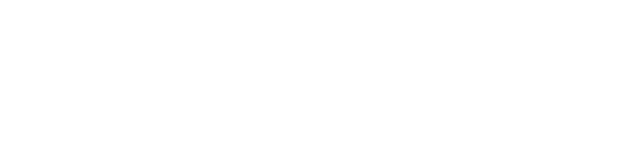
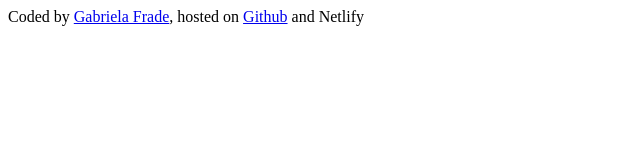
Before and after one commit to gabrielafrade/short-stories-generator, a plain HTML site: page index.html in a window 1280 px wide. Shown: the whole page, without its empty margins (0-640 px from the left). Drawn offline with Linux system fonts and the light colour scheme.

Commit message:
added footer

```diff
--- a/index.html
+++ b/index.html
@@ -7,6 +7,18 @@
     <link rel="stylesheet" href="src/style.css" />
   </head>
   <body>
+    <footer>
+      Coded by
+      <a href="https://github.com/gabrielafrade" target="_blank"
+        >Gabriela Frade</a
+      >, hosted on
+      <a
+        href="https://github.com/gabrielafrade/short-stories-generator"
+        target="_blank"
+        >Github</a
+      >
+      and Netlify
+    </footer>
     <script src="src/index.js"></script>
   </body>
 </html>
```
